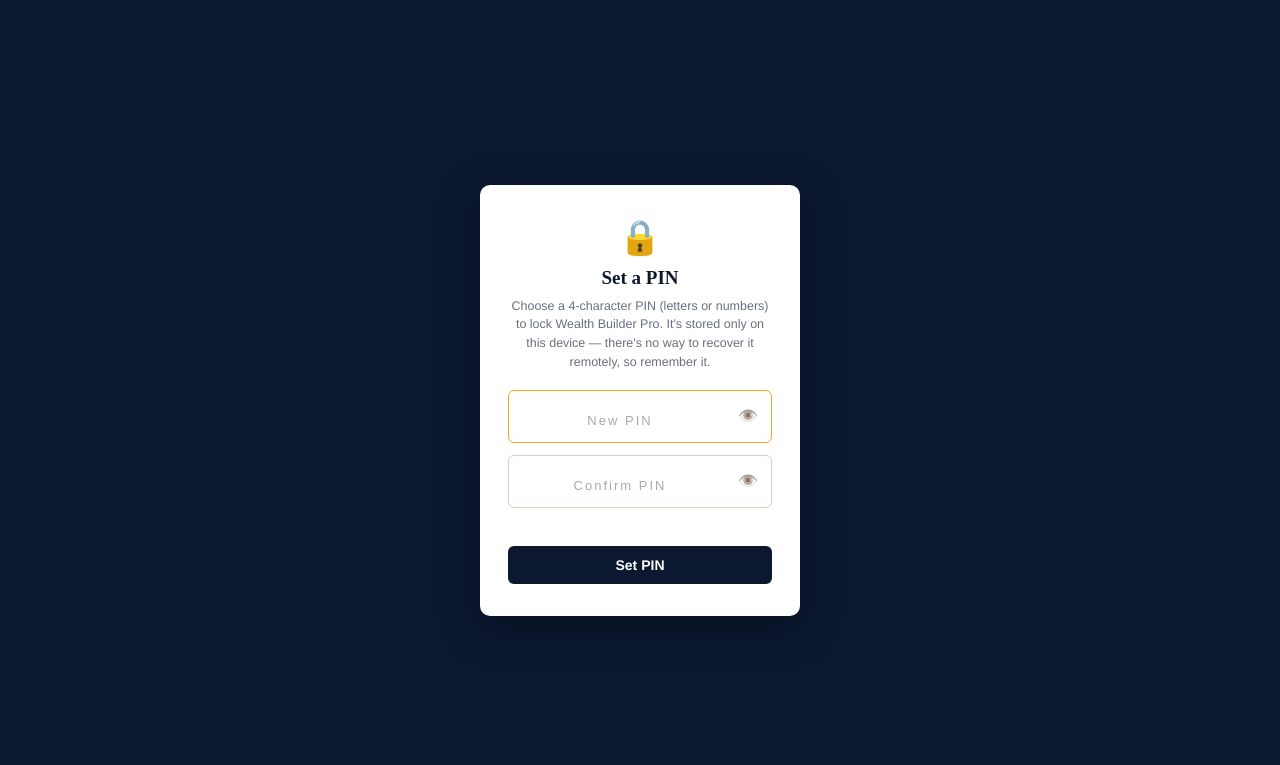
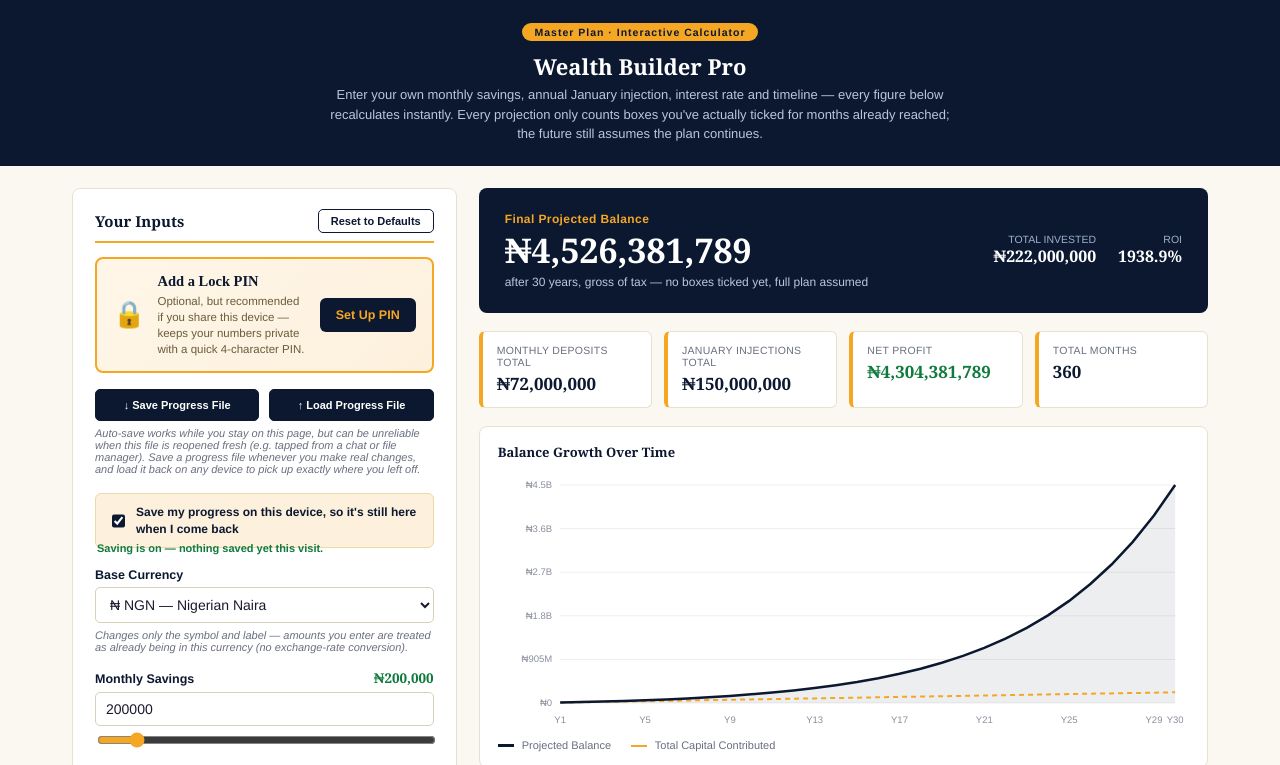
Before and after one commit to MyGreathouse/Wealth-Builder-Pro, a plain HTML site: page index.html in a window 1280 px wide. Shown: the top 765 px of the page. Drawn offline with Linux system fonts and the light colour scheme.

Commit message:
Add files via upload

```diff
--- a/index.html
+++ b/index.html
@@ -500,6 +500,53 @@
     padding: 9px 10px;
   }
   .backup-btn:hover { background: var(--gold); color: var(--navy); border-color: var(--gold); }
+
+  .pin-promo {
+    display: flex;
+    align-items: center;
+    gap: 12px;
+    background: linear-gradient(135deg, #fff6e8, var(--gold-soft));
+    border: 2px solid var(--gold);
+    border-radius: 8px;
+    padding: 14px 16px;
+    margin-bottom: 16px;
+  }
+  .pin-promo-icon {
+    font-size: 26px;
+    flex-shrink: 0;
+  }
+  .pin-promo-text { flex: 1; min-width: 0; }
+  .pin-promo-title {
+    font-family: 'Liberation Serif', Georgia, serif;
+    font-weight: 700;
+    font-size: 14.5px;
+    color: var(--navy);
+    margin-bottom: 3px;
+  }
+  .pin-promo-sub {
+    font-size: 11.5px;
+    color: #6a5c3a;
+    line-height: 1.4;
+  }
+  .pin-promo-btn {
+    background: var(--navy);
+    color: var(--gold);
+    border: none;
+    padding: 10px 16px;
+    border-radius: 6px;
+    font-size: 12.5px;
+    font-weight: 700;
+    cursor: pointer;
+    flex-shrink: 0;
+    white-space: nowrap;
+    font-family: inherit;
+  }
+  .pin-promo-btn:hover { background: var(--gold); color: var(--navy); }
+
+  @media (max-width: 480px) {
+    .pin-promo { flex-wrap: wrap; }
+    .pin-promo-btn { width: 100%; }
+  }
   .save-status {
     font-size: 11px;
     color: var(--green);
@@ -730,11 +777,22 @@
     color: var(--muted);
   }
   .lock-forgot a { color: var(--navy); font-weight: 700; text-decoration: underline; cursor: pointer; }
+  .lock-skip {
+    margin-top: 10px;
+    font-size: 12px;
+  }
+  .lock-skip a {
+    color: var(--muted);
+    font-weight: 600;
+    text-decoration: none;
+    cursor: pointer;
+  }
+  .lock-skip a:hover { color: var(--navy); text-decoration: underline; }
 </style>
 </head>
 <body>
 
-<div id="lock-overlay" class="lock-overlay">
+<div id="lock-overlay" class="lock-overlay hidden">
   <div class="lock-card">
     <div class="lock-icon">&#128274;</div>
     <h2 id="lock-title">Enter PIN</h2>
@@ -754,6 +812,7 @@
     <button id="lock-submit" class="lock-submit-btn">Unlock</button>
 
     <div id="lock-forgot" class="lock-forgot">Forgot your PIN? <a href="#" id="lock-forgot-link">Reset it</a></div>
+    <div id="lock-skip" class="lock-skip"><a href="#" id="lock-skip-link">Skip for now &rarr;</a></div>
   </div>
 </div>
 
@@ -771,7 +830,16 @@
       <button class="reset-btn" id="reset-inputs">Reset to Defaults</button>
     </div>
 
-    <div class="backup-row">
+    <div class="pin-promo" id="pin-promo" style="display:none;">
+      <div class="pin-promo-icon">&#128274;</div>
+      <div class="pin-promo-text">
+        <div class="pin-promo-title">Add a Lock PIN</div>
+        <div class="pin-promo-sub">Optional, but recommended if you share this device &mdash; keeps your numbers private with a quick 4-character PIN.</div>
+      </div>
+      <button class="pin-promo-btn" id="pin-promo-btn">Set Up PIN</button>
+    </div>
+
+    <div class="backup-row" id="pin-manage-row">
       <button class="reset-btn backup-btn" id="lock-now-btn">&#128274; Lock Now</button>
       <button class="reset-btn backup-btn" id="change-pin-btn">Change PIN</button>
     </div>
@@ -1725,6 +1793,7 @@ function showLockUI() {
   const confirmInput = document.getElementById('lock-confirm-input');
   const confirmWrap = document.getElementById('lock-confirm-wrap');
   const forgot = document.getElementById('lock-forgot');
+  const skipLink = document.getElementById('lock-skip-link');
   const submitBtn = document.getElementById('lock-submit');
   const overlay = document.getElementById('lock-overlay');
 
@@ -1745,6 +1814,7 @@ function showLockUI() {
     confirmWrap.style.display = 'block';
     forgot.style.display = 'none';
     submitBtn.textContent = 'Set PIN';
+    skipLink.textContent = 'Skip for now \u2192';
   } else if (pinMode === 'change') {
     title.textContent = 'Change Your PIN';
     subtitle.textContent = 'Choose a new 4-character PIN.';
@@ -1753,6 +1823,7 @@ function showLockUI() {
     confirmWrap.style.display = 'block';
     forgot.style.display = 'none';
     submitBtn.textContent = 'Save New PIN';
+    skipLink.textContent = 'Cancel';
   } else {
     title.textContent = 'Enter PIN';
     subtitle.textContent = 'Enter your 4-character PIN to unlock Wealth Builder Pro.';
@@ -1760,6 +1831,7 @@ function showLockUI() {
     confirmWrap.style.display = 'none';
     forgot.style.display = 'block';
     submitBtn.textContent = 'Unlock';
+    skipLink.textContent = 'Skip for now \u2192';
   }
 
   overlay.classList.remove('hidden');
@@ -1802,6 +1874,7 @@ async function handleLockSubmit() {
   }
   await storageSet('wealth-builder-pin', val.toUpperCase());
   hideLockUI();
+  updatePinPromoUI();
 }
 
 document.getElementById('lock-submit').addEventListener('click', handleLockSubmit);
@@ -1835,11 +1908,18 @@ document.getElementById('lock-confirm-eye-toggle').addEventListener('click', fun
 
 document.getElementById('lock-forgot-link').addEventListener('click', async function(e) {
   e.preventDefault();
-  if (confirm("Reset your PIN? This only removes the lock \u2014 your saved financial data and progress will NOT be affected. You'll be asked to set a new PIN.")) {
+  if (confirm("Reset your PIN? This only removes the lock \u2014 your saved financial data and progress will NOT be affected. You can set a new PIN any time from inside the app.")) {
     await storageSet('wealth-builder-pin', '');
-    pinMode = 'setup';
-    showLockUI();
-  }
+    hideLockUI();
+    updatePinPromoUI();
+  }
+});
+
+document.getElementById('lock-skip-link').addEventListener('click', function(e) {
+  e.preventDefault();
+  // Just closes the lock screen for now - doesn't touch any PIN that's set, and doesn't
+  // set one either if this was the setup screen. The PIN lock is entirely optional.
+  hideLockUI();
 });
 
 document.getElementById('lock-now-btn').addEventListener('click', function() {
@@ -1852,10 +1932,37 @@ document.getElementById('change-pin-btn').addEventListener('click', function() {
   showLockUI();
 });
 
+document.getElementById('pin-promo-btn').addEventListener('click', function() {
+  pinMode = 'setup';
+  showLockUI();
+});
+
+async function updatePinPromoUI() {
+  const storedPin = await storageGet('wealth-builder-pin');
+  const promo = document.getElementById('pin-promo');
+  const manageRow = document.getElementById('pin-manage-row');
+  if (storedPin) {
+    promo.style.display = 'none';
+    manageRow.style.display = 'flex';
+  } else {
+    promo.style.display = 'flex';
+    manageRow.style.display = 'none';
+  }
+}
+
+// A PIN is now entirely opt-in: first-time visitors (and anyone who never set one) go
+// straight into the app with no gate at all. The lock screen only appears automatically for
+// someone who has already chosen to set a PIN on this device. Setting one up is handled by
+// the prominent "Add a Lock PIN" banner inside the app instead of a forced first-visit screen.
 (async function initLock() {
   const storedPin = await storageGet('wealth-builder-pin');
-  pinMode = storedPin ? 'unlock' : 'setup';
-  showLockUI();
+  if (storedPin) {
+    pinMode = 'unlock';
+    showLockUI();
+  } else {
+    hideLockUI();
+  }
+  updatePinPromoUI();
 })();
 
 // Register the service worker so the app installs as a home-screen/desktop app and keeps
```
